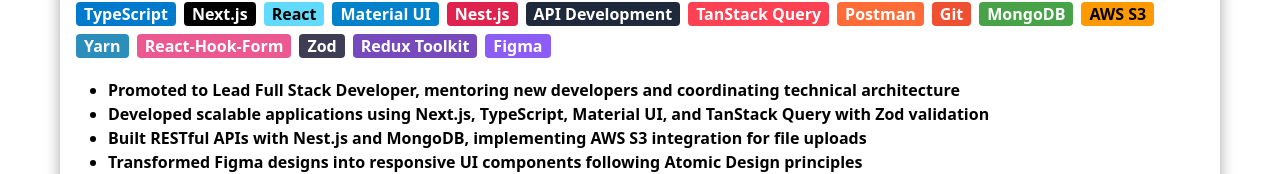
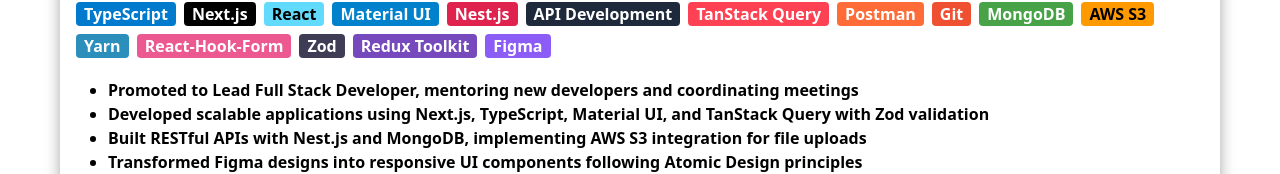
Before and after one commit to mark-elias/MyPortfolio_Next.js, a Next.js app: page /experience in a window 1280 px wide. Shown: the part 316-490 px from the top of the page. Built offline with nearby package versions, Linux system fonts and the light colour scheme.

Commit message:
update some text

```diff
--- a/src/constants/experience.constants.ts
+++ b/src/constants/experience.constants.ts
@@ -24,7 +24,7 @@
       "Figma",
     ],
     responsibilities: [
-      "Promoted to Lead Full Stack Developer, mentoring new developers and coordinating technical architecture",
+      "Promoted to Lead Full Stack Developer, mentoring new developers and coordinating meetings",
       "Developed scalable applications using Next.js, TypeScript, Material UI, and TanStack Query with Zod validation",
       "Built RESTful APIs with Nest.js and MongoDB, implementing AWS S3 integration for file uploads",
       "Transformed Figma designs into responsive UI components following Atomic Design principles",
```
